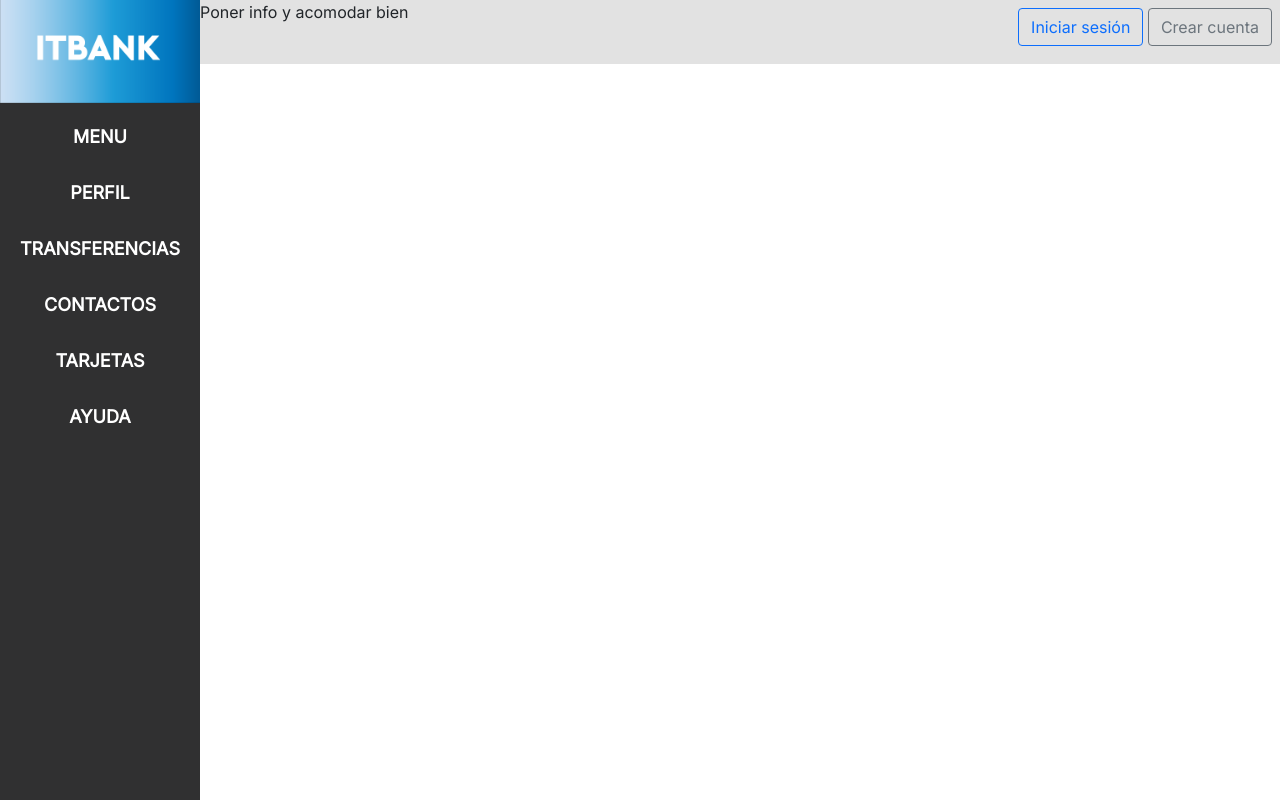
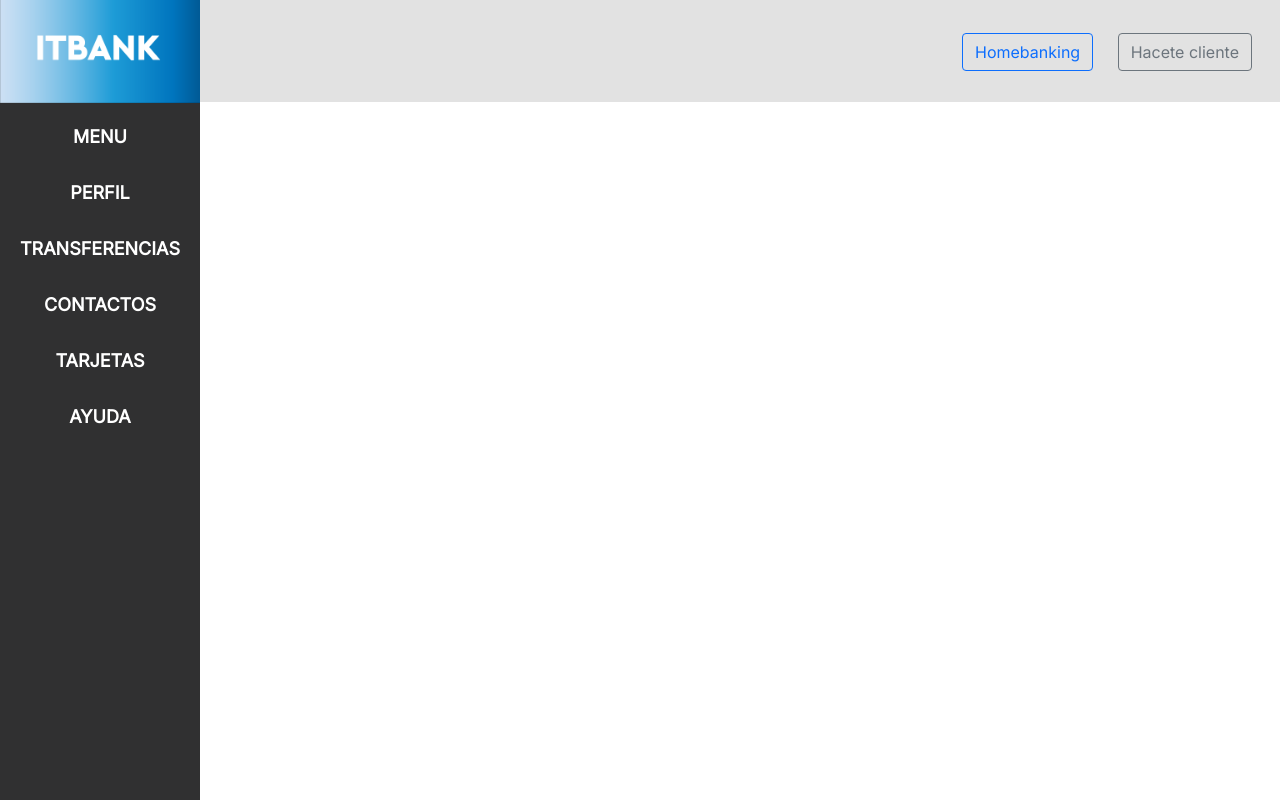
Before and after one commit to Gridoo/ITBANK, a plain HTML site: page index.html in a window 1280 px wide. Shown: the top 800 px of the page. Drawn offline with nearby package versions, Linux system fonts and the light colour scheme.

Commit message:
commit on 1index.html

```diff
--- a/Style.css
+++ b/Style.css
@@ -47,10 +47,9 @@ body {
   position: flex;
 }
 
-.wrapper {
-  min-height: calc(100% - 4rem);
+.header {
+  height: 102px;
+  background-color: #e2e2e2;
+  font-size: 40px;
+  text-align: center;
 }
-.footer {
-  height: 4rem;
-  background-color: #e2e2e2;
-}
--- a/index.html
+++ b/index.html
@@ -66,17 +66,26 @@
           </div>
         </nav>
         <div id="iniciar" class="p-2">
-          <button type="button" class="btn btn-outline-primary">
-            Iniciar sesión
-          </button>
-          <button type="button" class="btn btn-outline-secondary">
-            Crear cuenta
-          </button>
+          <div>
+            <button
+              style="margin-right: 20px; margin-top: 25px"
+              type="button"
+              class="btn btn-outline-primary"
+            >
+              Homebanking
+            </button>
+            <button
+              style="margin-right: 20px; margin-top: 25px"
+              type="button"
+              class="btn btn-outline-secondary"
+            >
+              Hacete cliente
+            </button>
+          </div>
         </div>
+        <div class="header"></div>
       </header>
-      <footer class="footer">
-        <p>Poner info y acomodar bien</p>
-      </footer>
+      <footer></footer>
     </div>
   </body>
 </html>
```
